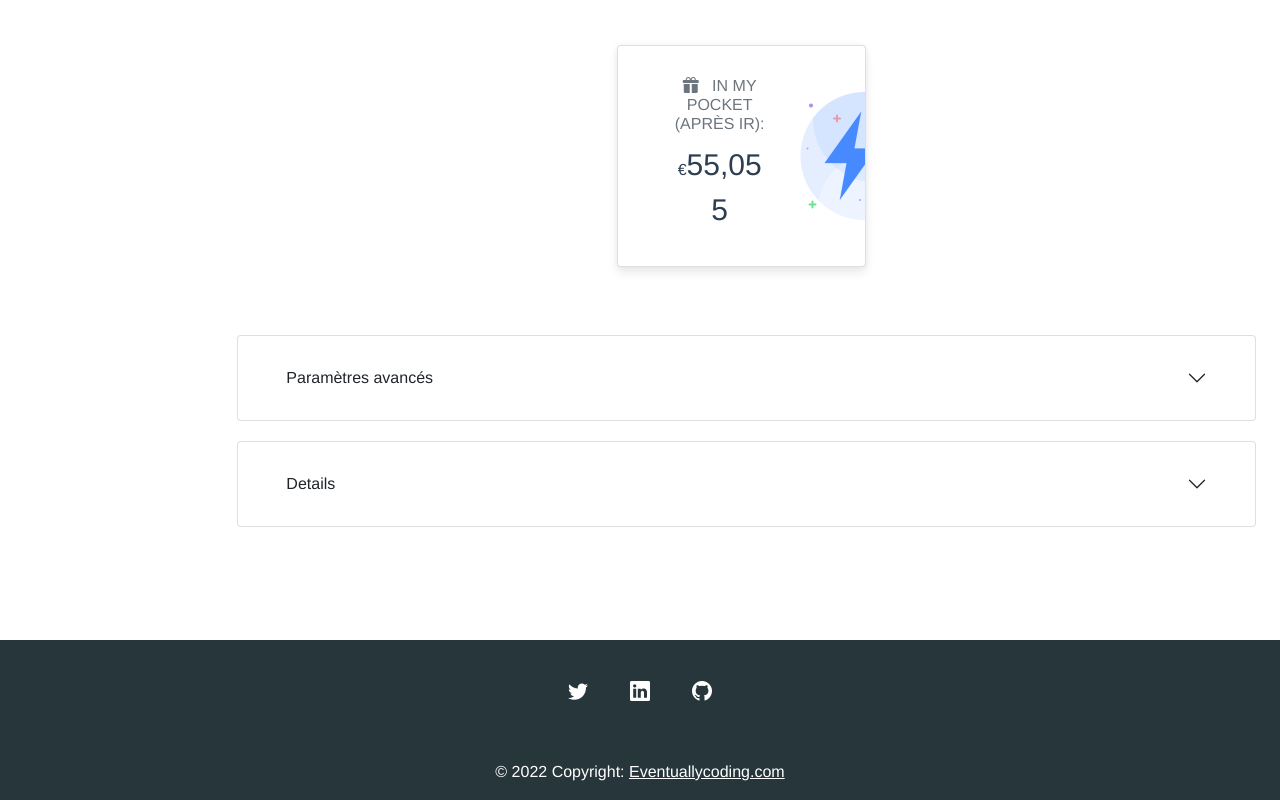
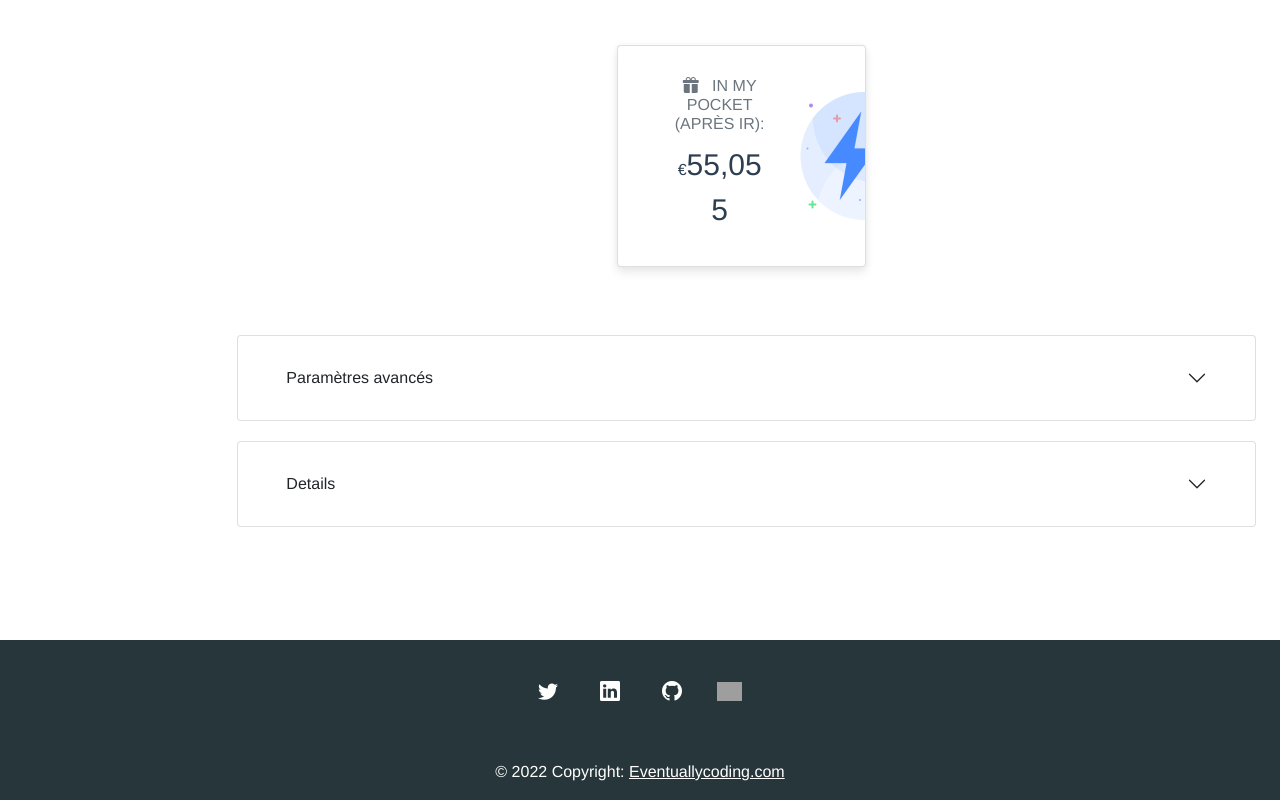
Before and after one commit to hlassiege/inmypocket, a Vue app: page /sasu in a window 1280 px wide. Shown: the part 434-1234 px from the top of the page. Built offline with nearby package versions, Linux system fonts and the light colour scheme; grey boxes are pictures that could not be loaded.

Commit message:
L'icone de Malt, obligé

```diff
--- a/src/components/Footer.vue
+++ b/src/components/Footer.vue
@@ -30,6 +30,13 @@
                         data-mdb-ripple-color="dark"
                 ><i class="bi-github"></i
                 ></a>
+                <!-- Github -->
+                <a
+                        class="btn btn-link btn-floating btn-lg text-white m-1"
+                        href="https://www.malt.fr/profile/hlassiege"
+                        role="button"
+                        data-mdb-ripple-color="dark"
+                ><img class="malt-icon" src="https://dam.malt.com/brand/malt_logo_white-resize"></a>
             </section>
             <!-- Section: Social media -->
         </div>
@@ -60,4 +67,9 @@
         background-color: #27363b;
         flex-shrink: 0;
     }
+    .malt-icon {
+        width: 25px;
+        margin-left : -7px;
+        margin-top : -4px;
+    }
 </style>
```
